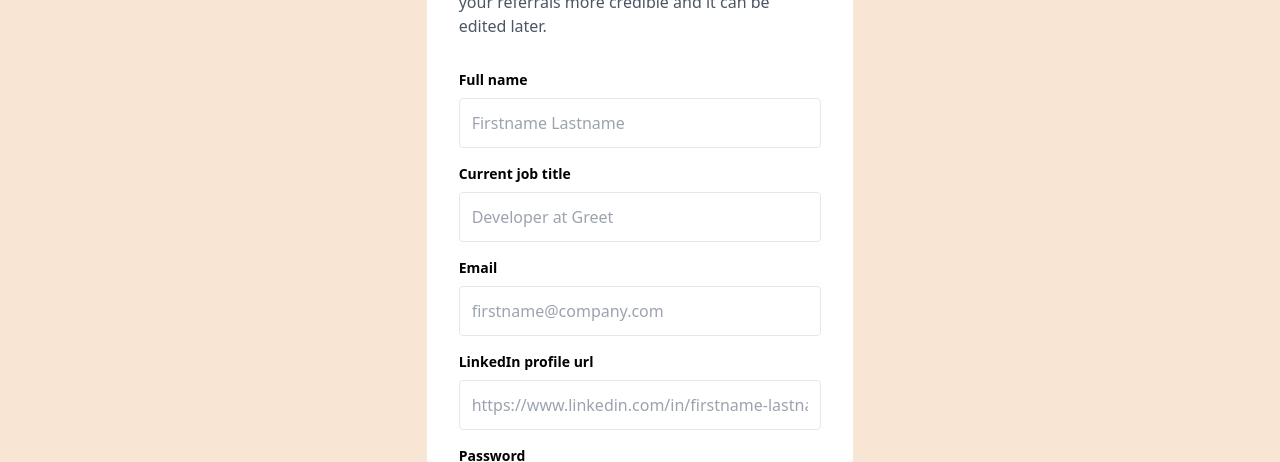
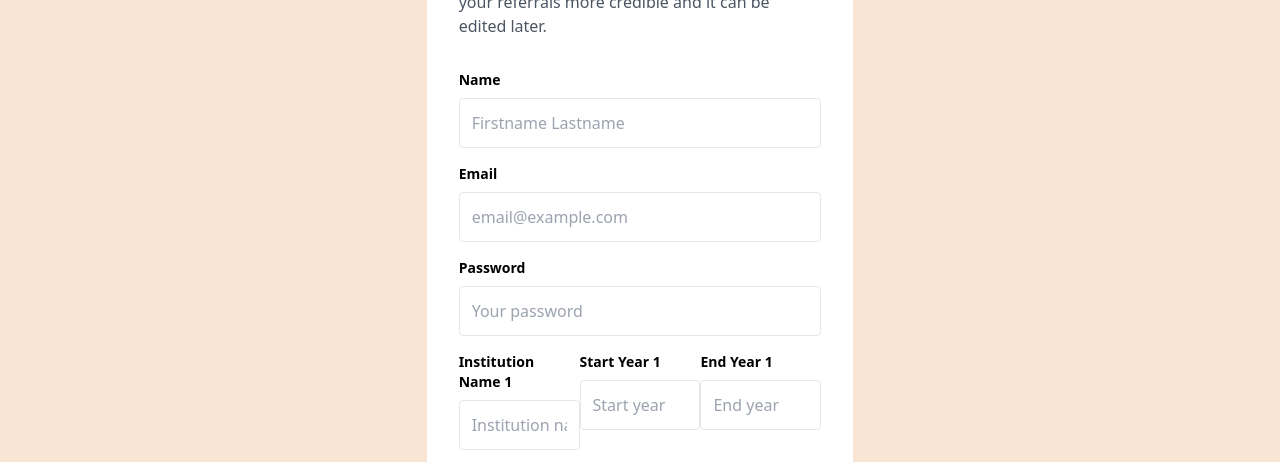
Before and after one commit to Nhat-Kha/jobportal, a React (Create React App) app in the folder frontend/: page /sign-up/new-applicant in a window 1280 px wide. Shown: the part 338-800 px from the top of the page. Built offline with nearby package versions, Linux system fonts and the light colour scheme.

Commit message:
update signUpApplicant

```diff
--- a/frontend/jsconfig.json
+++ b/frontend/jsconfig.json
@@ -9,7 +9,8 @@
       "pages/*": ["src/pages/*"],
       "stores/*": ["src/stores/*"],
       "utils/*": ["src/utils/*"],
-      "libs/*": ["src/libs/*"]
+      "libs/*": ["src/libs/*"],
+      "App": ["src/App.js"]
     },
     "strict": true
   },
--- a/frontend/package.json
+++ b/frontend/package.json
@@ -11,6 +11,7 @@
     "@testing-library/jest-dom": "^5.17.0",
     "@testing-library/react": "^13.4.0",
     "@testing-library/user-event": "^13.5.0",
+    "axios": "^1.6.2",
     "react": "^18.0.0",
     "react-dom": "^18.0.0",
     "react-router-dom": "^6.21.0",
--- a/frontend/src/libs/isAuth.js
+++ b/frontend/src/libs/isAuth.js
@@ -2,8 +2,8 @@ const isAuth = () => {
   return localStorage.getItem("token");
 };
 
-const userType = () => {
+export const userType = () => {
   return localStorage.getItem("type");
 };
 
-export default { isAuth, userType };
+export default isAuth;
--- a/frontend/src/pages/landingPage/SignUp/SignUp.js
+++ b/frontend/src/pages/landingPage/SignUp/SignUp.js
@@ -1,4 +1,7 @@
 import { Link } from "react-router-dom";
+
+import apiList from "libs/apiList";
+import isAuth from "libs/isAuth";
 
 export default function SignUp() {
   return (
--- a/frontend/src/pages/landingPage/SignUp/SignUpApplicant.js
+++ b/frontend/src/pages/landingPage/SignUp/SignUpApplicant.js
@@ -1,39 +1,157 @@
-import { useState } from "react";
-import { useHistory } from "react-router-dom";
+import { useState, useContext } from "react";
 import InputField from "components/InputField";
+import { SetPopupContext } from "App";
+import axios from "axios";
+import isAuth from "libs/isAuth";
+import apiList from "libs/apiList";
 
-export default function SignUpApplicant({ handleLogin }) {
-  const [name, setName] = useState("");
-  const [title, setTitle] = useState("");
-  const [email, setEmail] = useState("");
-  const [linkedin, setLinkedin] = useState("");
-  const [password, setPassword] = useState("");
-  const [news, setNews] = useState(true);
-  const [errorMessage, setErrorMessage] = useState("");
+export default function SignUpApplicant() {
+  const setPopup = useContext(SetPopupContext);
+  const [loggedin, setLoggedin] = useState(isAuth());
+
+  const [signupDetails, setSignupDetails] = useState({
+    email: "",
+    password: "",
+    name: "",
+    education: [
+      {
+        institutionName: "",
+        startYear: "",
+        endYear: "",
+      },
+    ],
+    news: false,
+  });
+
+  const [inputErrorHandler, setInputErrorHandler] = useState({
+    email: {
+      untouched: true,
+      required: true,
+      error: false,
+      message: "",
+    },
+    password: {
+      untouched: true,
+      required: true,
+      error: false,
+      message: "",
+    },
+    name: {
+      untouched: true,
+      required: true,
+      error: false,
+      message: "",
+    },
+  });
 
   let allFieldsChecked =
-    name.length > 0 &&
-    title.length > 0 &&
-    email.length > 0 &&
-    linkedin.length > 0 &&
-    password.length > 0;
+    signupDetails.name.length > 0 &&
+    signupDetails.email.length > 0 &&
+    signupDetails.password.length > 0 &&
+    signupDetails.education.some(
+      (item) => item.institutionName.trim() !== ""
+    ) &&
+    typeof signupDetails.news === "boolean";
 
-  async function getReferrals(email) {
-    let referrals = [];
-    // const referralsRef = collection(db, "referrals");
-    // const q = query(referralsRef, where("referrer.email", "==", email));
-    // await getDocs(q).then((querySnapshot) => {
-    //     querySnapshot.forEach((doc) => {
-    //     referrals.push(doc.id);
-    //     console.log(doc.id);
-    //     });
-    // });
+  const handleInput = (key, value) => {
+    setSignupDetails((prevDetails) => ({
+      ...prevDetails,
+      [key]: value,
+    }));
+    console.log(`Input ${key} value:`, value);
+  };
 
-    return referrals;
-  }
+  const handleEducationInput = (index, key, value) => {
+    setSignupDetails((prevDetails) => {
+      const updatedEducation = [...prevDetails.education];
+      updatedEducation[index] = {
+        ...updatedEducation[index],
+        [key]: value,
+      };
+      return {
+        ...prevDetails,
+        education: updatedEducation,
+      };
+    });
+  };
+
+  const handleLogin = () => {
+    const tmpErrorHandler = {};
+    Object.keys(inputErrorHandler).forEach((obj) => {
+      if (inputErrorHandler[obj].required && inputErrorHandler[obj].untouched) {
+        tmpErrorHandler[obj] = {
+          required: true,
+          untouched: false,
+          error: true,
+          message: `${obj[0].toUpperCase() + obj.substr(1)} is required`,
+        };
+      } else {
+        tmpErrorHandler[obj] = inputErrorHandler[obj];
+      }
+    });
+
+    let updatedDetails = {
+      ...signupDetails,
+      education: signupDetails.education
+        .filter((obj) => obj.institutionName.trim() !== "")
+        .map((obj) => {
+          if (obj["endYear"] === "") {
+            delete obj["endYear"];
+          }
+          return obj;
+        }),
+    };
+
+    const verified = !Object.keys(tmpErrorHandler).some((obj) => {
+      return tmpErrorHandler[obj].error;
+    });
+
+    if (verified) {
+      axios
+        .post(apiList.signup, updatedDetails)
+        .then((response) => {
+          localStorage.setItem("token", response.data.token);
+          localStorage.setItem("type", response.data.type);
+          setLoggedin(isAuth());
+          setPopup({
+            open: true,
+            severity: "success",
+            message: "Logged in successfully",
+          });
+          console.log(response);
+        })
+        .catch((err) => {
+          setPopup({
+            open: true,
+            severity: "error",
+            message: err.response.data.message,
+          });
+          console.log(err.response);
+        });
+    } else {
+      setInputErrorHandler(tmpErrorHandler);
+      setPopup({
+        open: true,
+        severity: "error",
+        message: "Incorrect Input",
+      });
+    }
+  };
+
+  const handleInputError = (key, status, message) => {
+    setInputErrorHandler({
+      ...inputErrorHandler,
+      [key]: {
+        required: true,
+        untouched: false,
+        error: status,
+        message: message,
+      },
+    });
+  };
 
   return (
-    <div class="min-h-screen bg-[#f8e5d4] md:py-24">
+    <div className="min-h-screen bg-[#f8e5d4] md:py-24">
       <div className="bg-white rounded-2xl pt-10 md:px-8 px-6 pb-8 text-left md:w-4/12 w-11/12 mx-auto">
         <h2 className="text-4xl font-semibold text-gray-900 leading-none">
           Welcome to applicant
@@ -44,71 +162,95 @@ export default function SignUpApplicant({ handleLogin }) {
         </p>
         <InputField
           type="text"
-          label="Full name"
-          value={name}
-          onChange={(e) => setName(e.target.value)}
+          label="Name"
+          value={signupDetails.name}
+          error={inputErrorHandler.name.error}
+          helperText={inputErrorHandler.name.message}
+          onChange={(e) => handleInput("name", e.target.value)}
           placeholder="Firstname Lastname"
-        />
-        <InputField
-          type="text"
-          label="Current job title"
-          value={title}
-          onChange={(e) => setTitle(e.target.value)}
-          placeholder="Developer at Greet"
         />
         <InputField
           type="email"
           label="Email"
-          value={email}
-          onChange={(e) => setEmail(e.target.value)}
-          placeholder="firstname@company.com"
+          value={signupDetails.email}
+          onChange={(e) => handleInput("email", e.target.value)}
+          inputErrorHandler={inputErrorHandler}
+          handleInputError={handleInputError}
+          placeholder="email@example.com"
         />
-
-        <InputField
-          type="text"
-          label="LinkedIn profile url"
-          value={linkedin}
-          onChange={(e) => setLinkedin(e.target.value)}
-          placeholder="https://www.linkedin.com/in/firstname-lastname"
-        />
-
         <InputField
           type="password"
           label="Password"
-          value={password}
-          onChange={(e) => setPassword(e.target.value)}
-          placeholder="*********"
+          value={signupDetails.password}
+          error={inputErrorHandler.password.error}
+          helperText={inputErrorHandler.password.message}
+          onChange={(e) => handleInput("password", e.target.value)}
+          placeholder="Your password"
         />
+        {signupDetails.education.map((edu, index) => (
+          <div className="flex justify-between" key={index}>
+            <InputField
+              type="text"
+              label={`Institution Name ${index + 1}`}
+              value={edu.institutionName}
+              onChange={(e) =>
+                handleEducationInput(index, "institutionName", e.target.value)
+              }
+              placeholder="Institution name"
+            />
+            <InputField
+              type="number"
+              label={`Start Year ${index + 1}`}
+              value={edu.startYear}
+              onChange={(e) =>
+                handleEducationInput(index, "startYear", e.target.value)
+              }
+              placeholder="Start year"
+            />
+            <InputField
+              type="number"
+              label={`End Year ${index + 1}`}
+              value={edu.endYear}
+              onChange={(e) =>
+                handleEducationInput(index, "endYear", e.target.value)
+              }
+              placeholder="End year"
+            />
+          </div>
+        ))}
 
-        <label class="block text-black text-sm font-medium mt-8 focus:outline-none outline-none">
+        <label className="block text-black text-sm font-medium mt-8 focus:outline-none outline-none">
           <input
-            class="mr-2 leading-tight text-primary"
+            className="mr-2 leading-tight text-primary"
             type="checkbox"
-            checked={news}
-            onChange={() => setNews(!news)}
+            checked={signupDetails.news}
+            onChange={() =>
+              setSignupDetails((prevDetails) => ({
+                ...prevDetails,
+                news: !prevDetails.news,
+              }))
+            }
           />
-          <span class="text-sm">
+          <span className="text-sm">
             Keep me up-to-date on exclusive Greet updates and new job posts! You
             can opt-out at any time.
           </span>
         </label>
 
-        <p className="text-xs text-center mt-6 mb-3 text-red-500">
-          {errorMessage}
-        </p>
-
-        {allFieldsChecked ? (
-          <button
-            className="mt-8 w-full bg-yellow-100 text-yellow-800 hover:bg-yellow-200 border-yellow-100 font-semibold cursor-pointer px-4 py-3 rounded-lg text-sm"
-            onClick={() => handleLogin()}
-          >
-            Create your account
-          </button>
-        ) : (
-          <button className="cursor-not-allowed mt-8 w-full bg-yellow-100 text-yellow-800 hover:bg-yellow-200 border-yellow-100 font-semibold px-4 py-3 rounded-lg text-sm">
-            Create your account
-          </button>
-        )}
+        <button
+          className={`mt-8 w-full bg-yellow-100 text-yellow-800 hover:bg-yellow-200 border-yellow-100 font-semibold cursor-pointer px-4 py-3 rounded-lg text-sm ${
+            allFieldsChecked ? "" : "cursor-not-allowed"
+          }`}
+          onClick={() => {
+            if (allFieldsChecked) {
+              handleLogin();
+              console.log("Input values on button click:", signupDetails);
+            }
+          }}
+          disabled={!allFieldsChecked}
+        >
+          Create your account
+        </button>
 
         <p className="text-xs text-center mt-6">
           By creating an account you agree to Greet's Terms and Conditions.
```
Also changed, not shown: frontend/src/App.js (+11 -1 lines), 1 other file (tests, documents, lock files or other folders).
